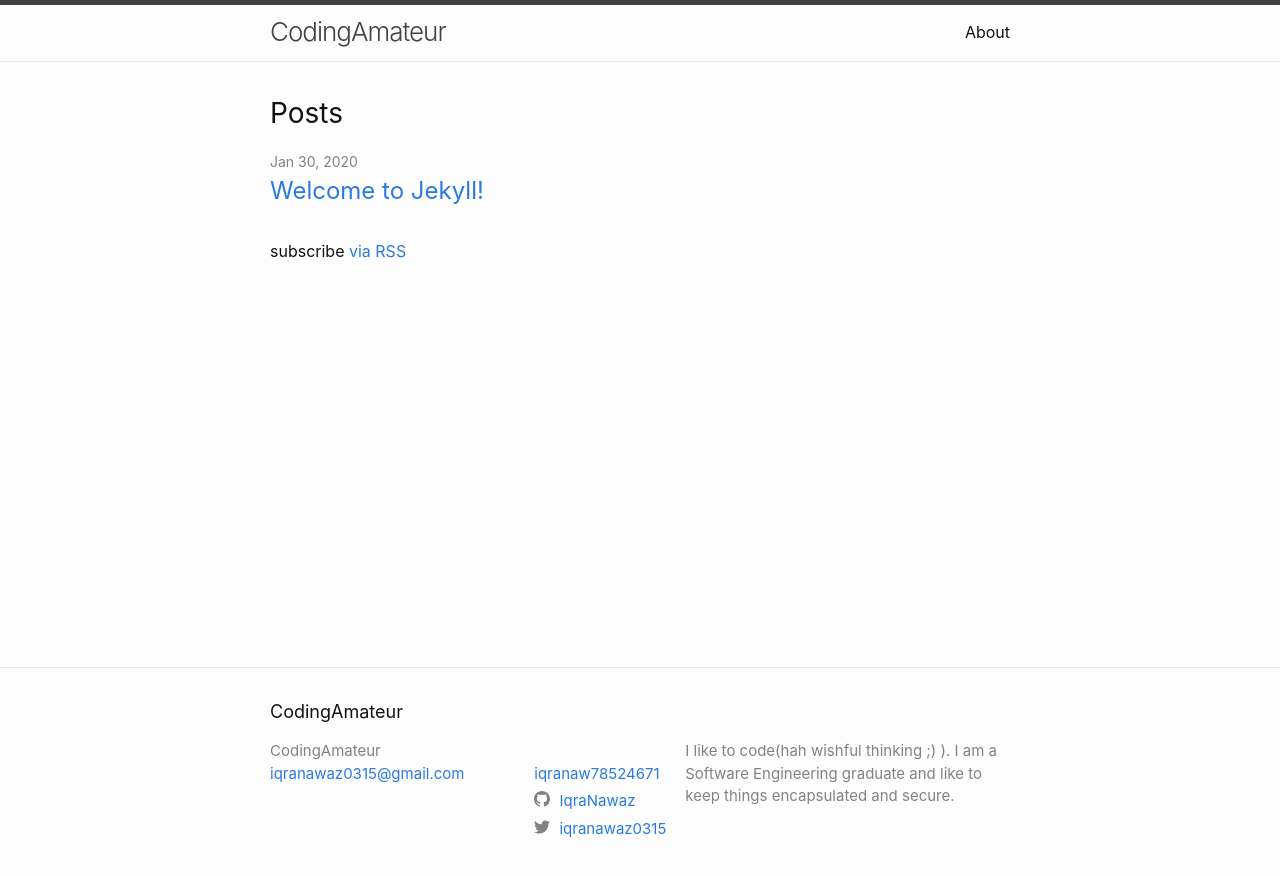
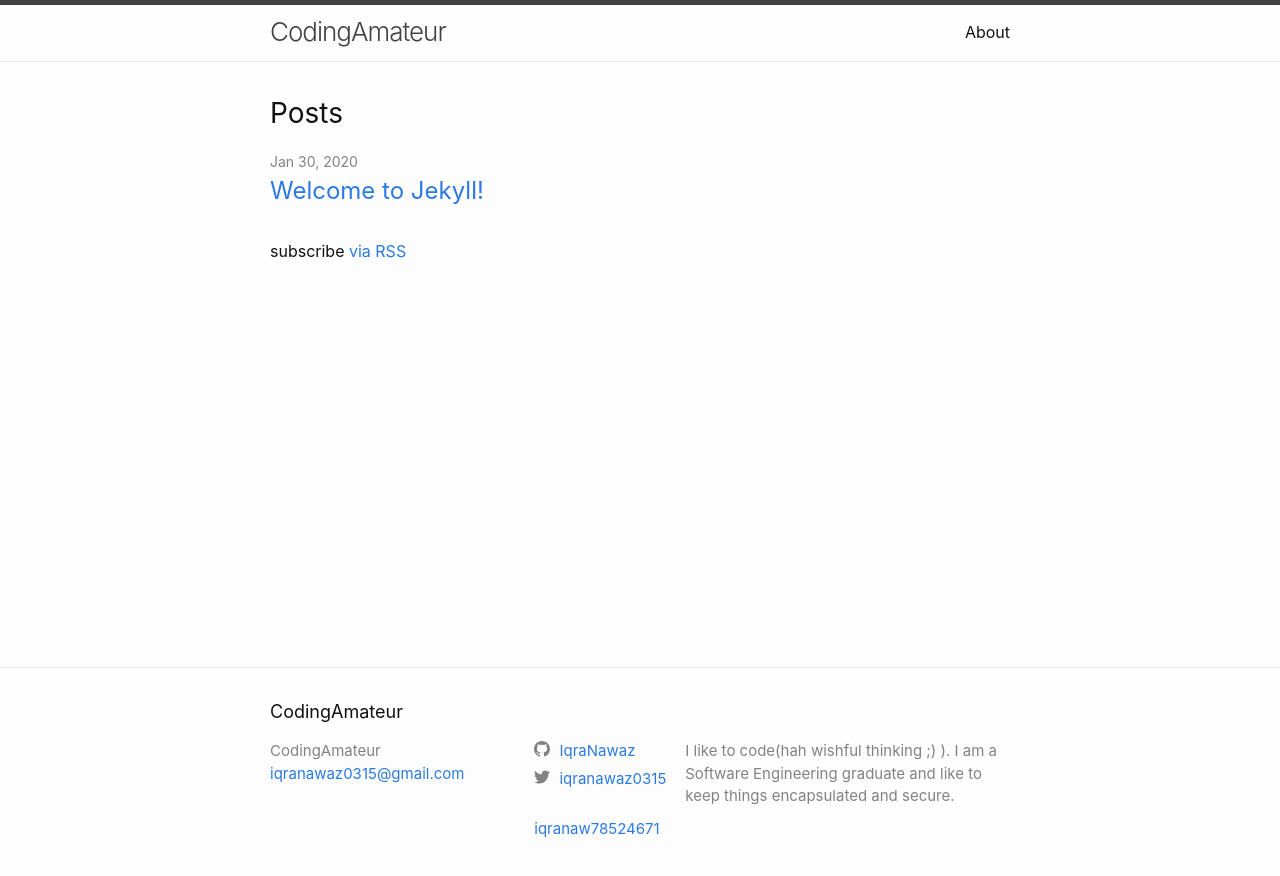
Before and after one commit to IqraNawaz/blog, a Jekyll site: the page built from index.markdown, in a window 1280 px wide. Shown: the top 876 px of the page. Built offline with Jekyll 4.4.1, drawn with Linux system fonts in a browser that asks for light colours.

Commit message:
debugging codepen svg

```diff
--- a/_includes/social.html
+++ b/_includes/social.html
@@ -2,7 +2,6 @@
   {%- if site.dribbble_username -%}<li><a href="https://dribbble.com/{{ site.dribbble_username| cgi_escape | escape }}"><svg class="svg-icon"><use xlink:href="{{ '/assets/minima-social-icons.svg#dribbble' | relative_url }}"></use></svg> <span class="username">{{ site.dribbble_username| escape }}</span></a></li>{%- endif -%}
 
 
-{%- if site.codepen_username -%}<li><a href="https://codepen.io/{{ site.codepen_username| cgi_escape | escape }}"><svg class="svg-icon"><use xlink:href="{{ '/assets/minima-social-icons.svg#codepen' | relative_url }}"></use></svg> <span class="username">{{ site.codepen_username| escape }}</span></a></li>{%- endif -%}
 
 
 
@@ -17,4 +16,7 @@
   {%- if site.youtube_username -%}<li><a href="https://youtube.com/{{ site.youtube_username| cgi_escape | escape }}"><svg class="svg-icon"><use xlink:href="{{ '/assets/minima-social-icons.svg#youtube' | relative_url }}"></use></svg> <span class="username">{{ site.youtube_username| escape }}</span></a></li>{%- endif -%}
   {%- if site.googleplus_username -%}<li><a href="https://plus.google.com/{{ site.googleplus_username| escape }}"><svg class="svg-icon"><use xlink:href="{{ '/assets/minima-social-icons.svg#googleplus' | relative_url }}"></use></svg> <span class="username">{{ site.googleplus_username| escape }}</span></a></li>{%- endif -%}
   {%- if site.rss -%}<li><a href="{{ 'feed.xml' | relative_url }}"><svg class="svg-icon"><use xlink:href="{{ '/assets/minima-social-icons.svg#rss' | relative_url }}"></use></svg> <span>{{ site.rss | escape }}</span></a></li>{%- endif -%}
+
+  {%- if site.codepen_username -%}<li><a href="https://codepen.io/{{ site.codepen_username| cgi_escape | escape }}"><svg class="svg-icon"><use xlink:href="{{ '/assets/minima-social-icons.svg#codepen' | relative_url }}"></use></svg> <span class="username">{{ site.codepen_username| escape }}</span></a></li>{%- endif -%}
+
 </ul>
```
Also changed, not shown: _includes/icon-codepen.svg, assets/minima-social-icons.svg.
